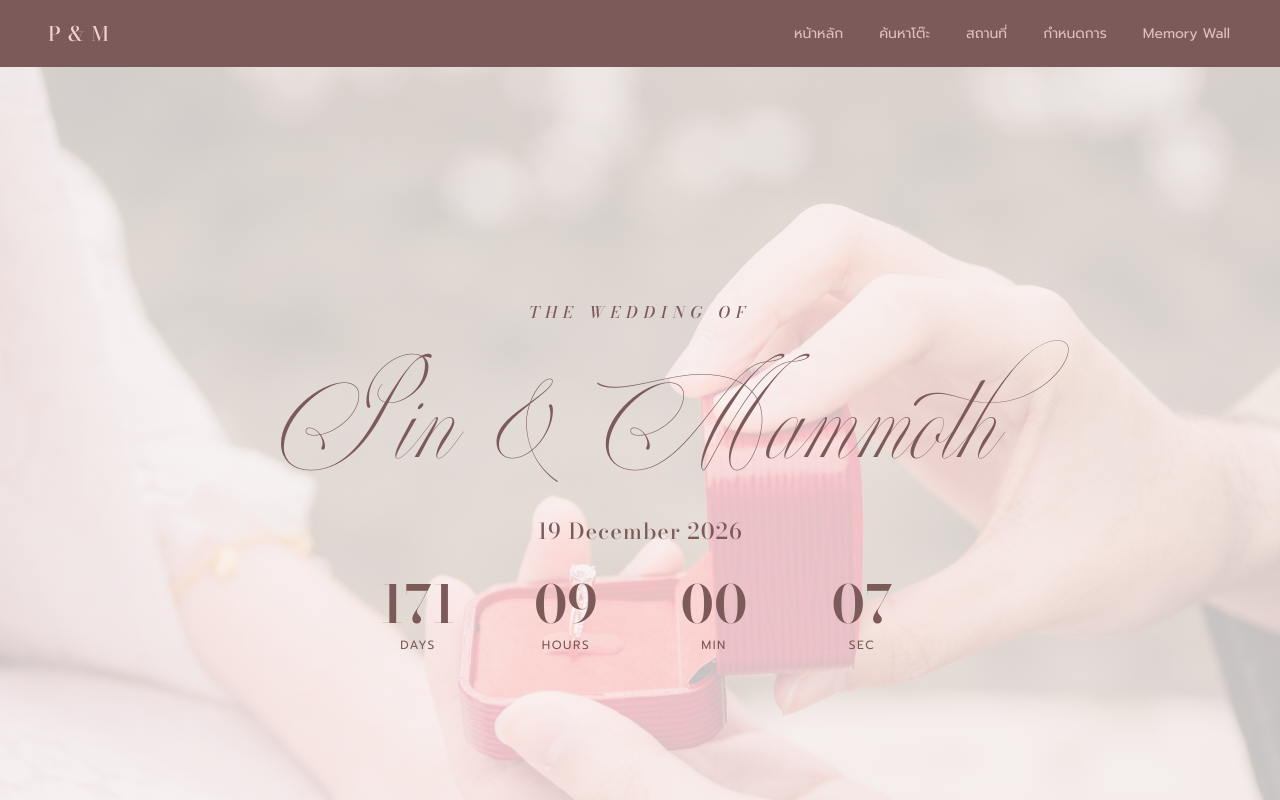
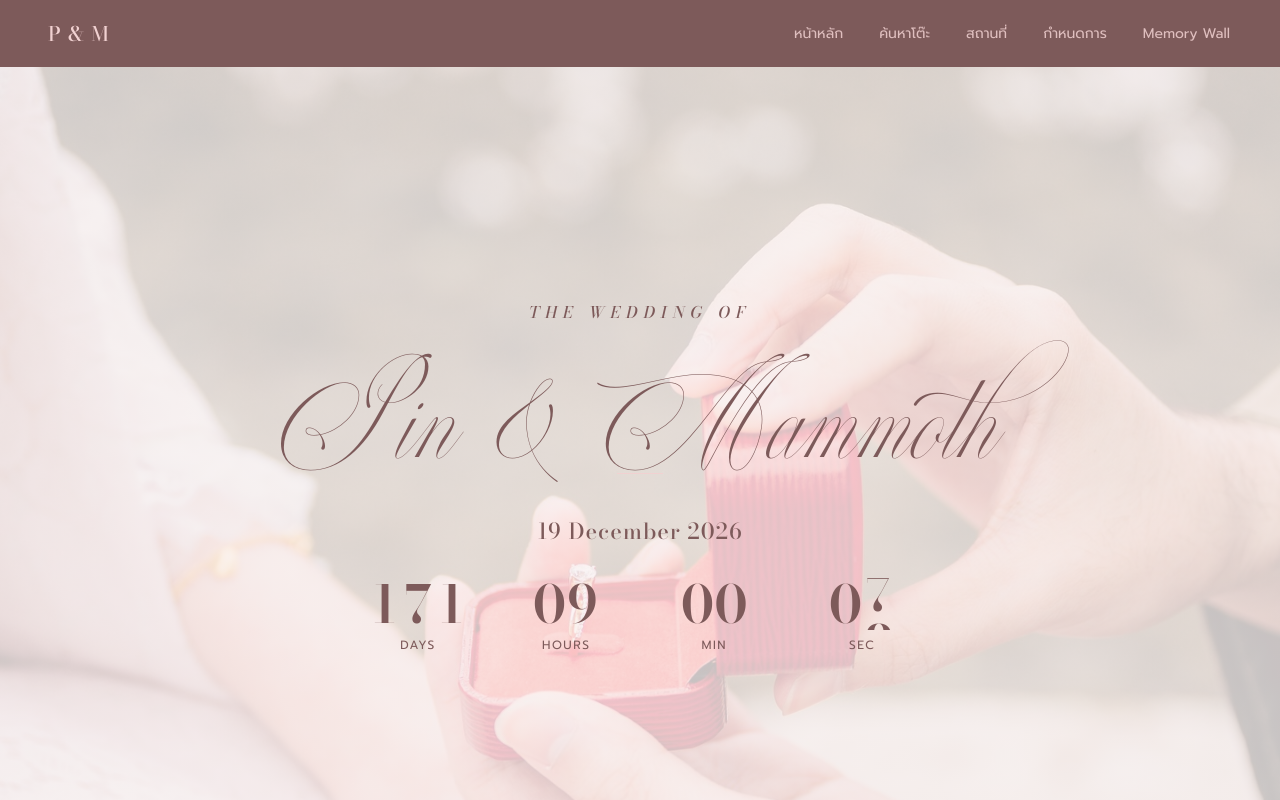
Before and after one commit to ThanesW/PinMoth_Wedding, a React (Vite) app: page / in a window 1280 px wide. Shown: the top 800 px of the page. Built offline with nearby package versions, Linux system fonts and the light colour scheme.

Commit message:
Slot-machine scroll animation for countdown digits

```diff
--- a/src/WeddingSite.css
+++ b/src/WeddingSite.css
@@ -169,19 +169,28 @@
   font-size: 36px;
   color: var(--olive-dark);
   line-height: 1;
-  display: block;
-  animation: num-change 0.3s cubic-bezier(0.22, 1, 0.36, 1);
+  display: flex;
+  align-items: flex-start;
 }
 
-@keyframes num-change {
-  from {
-    opacity: 0;
-    transform: translateY(-8px) scale(0.92);
-  }
-  to {
-    opacity: 1;
-    transform: translateY(0) scale(1);
-  }
+.slot-digit {
+  display: inline-block;
+  height: 1em;
+  overflow: hidden;
+  vertical-align: top;
+}
+
+.slot-digit-col {
+  display: flex;
+  flex-direction: column;
+  transition: transform 0.6s cubic-bezier(0.4, 0, 0.2, 1);
+}
+
+.slot-digit-num {
+  display: block;
+  height: 1em;
+  line-height: 1;
+  text-align: center;
 }
 
 .wedding-countdown-label {
--- a/src/WeddingSite.jsx
+++ b/src/WeddingSite.jsx
@@ -1,5 +1,20 @@
 import { useEffect, useRef, useState } from 'react'
 import './WeddingSite.css'
+
+function SlotDigit({ digit }) {
+  return (
+    <span className="slot-digit">
+      <span
+        className="slot-digit-col"
+        style={{ transform: `translateY(-${Number(digit) * 10}%)` }}
+      >
+        {[0,1,2,3,4,5,6,7,8,9].map(n => (
+          <span key={n} className="slot-digit-num">{n}</span>
+        ))}
+      </span>
+    </span>
+  )
+}
 
 const WEDDING_DATE = new Date('2026-12-19T18:00:00+07:00')
 
@@ -115,7 +130,11 @@ export default function WeddingSite() {
           {countdownUnits.map((unit) => (
             <div className="wedding-countdown-box" key={unit.label}>
               <div className="wedding-countdown-number-wrap">
-                <span className="wedding-countdown-number" key={unit.value}>{unit.value}</span>
+                <span className="wedding-countdown-number">
+                  {String(unit.value).split('').map((d, i) => (
+                    <SlotDigit key={i} digit={d} />
+                  ))}
+                </span>
               </div>
               <span className="wedding-countdown-label">{unit.label}</span>
             </div>
```
